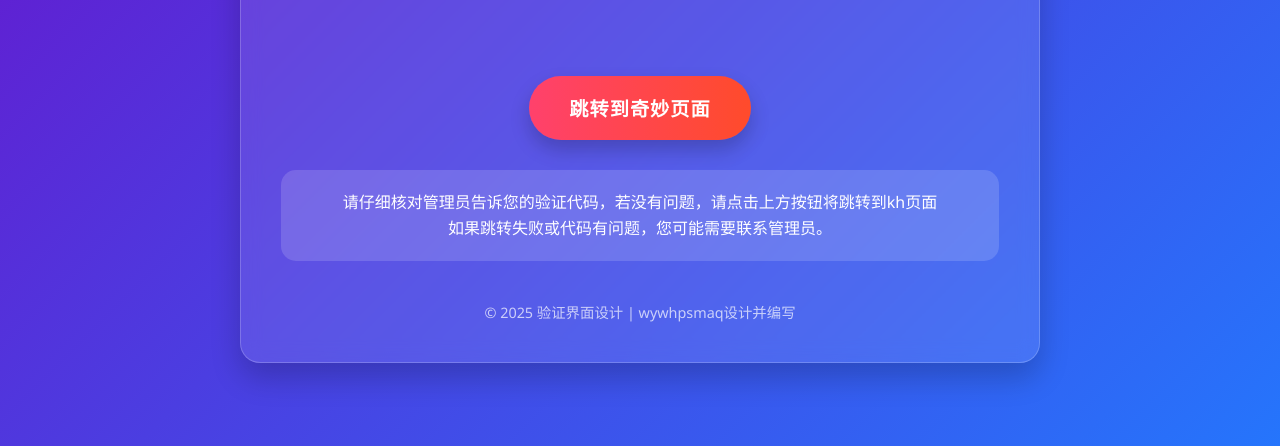
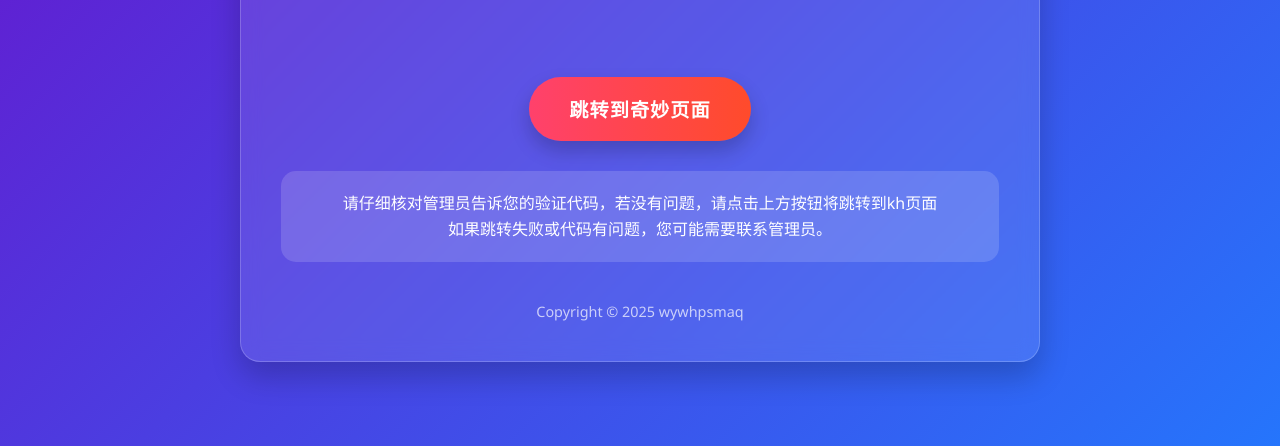
Before and after one commit to hpsmaq/kh, a plain HTML site: page index.html in a window 1280 px wide. Shown: the part 354-800 px from the top of the page. Drawn offline with Linux system fonts and the light colour scheme.

Commit message:
Update index.html

```diff
--- a/index.html
+++ b/index.html
@@ -146,7 +146,7 @@
             <p>如果跳转失败或代码有问题，您可能需要联系管理员。</p>
         </div>
         <div class="footer">
-            <p>© 2025 验证界面设计 | wywhpsmaq设计并编写</p>
+            <p>Copyright © 2025 wywhpsmaq</p>
         </div>
     </div>
     <script>
```
